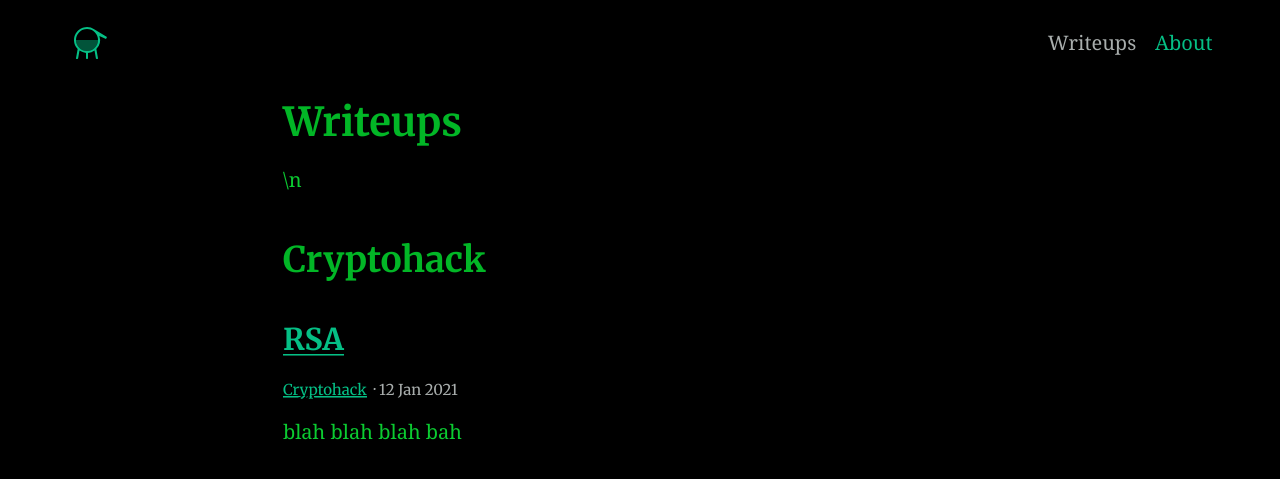
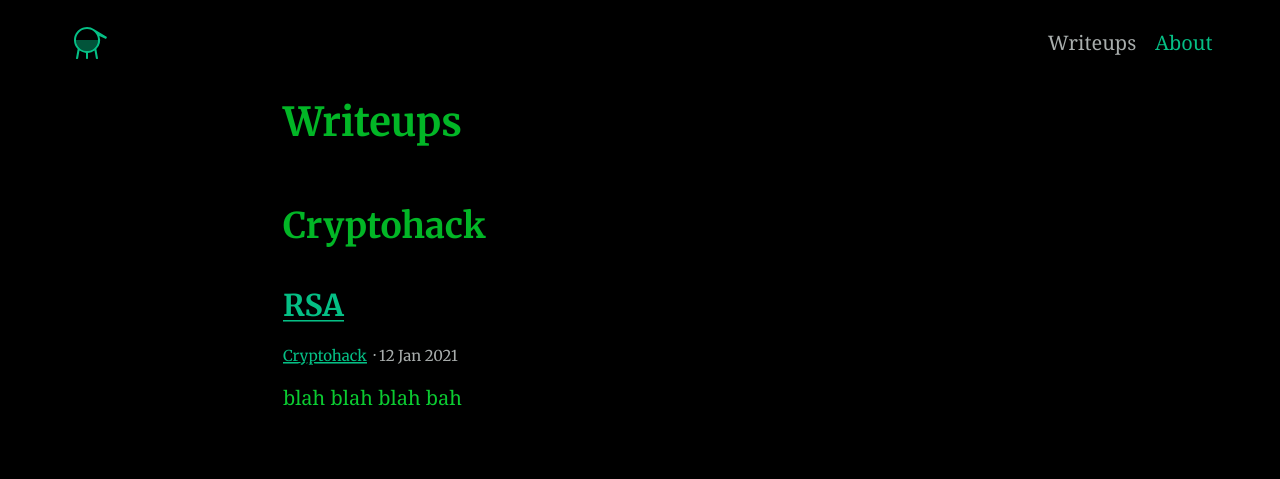
Before and after one commit to AC01010/Connor-McCartney.github.io, a Jekyll site: the page built from writeups.md, in a window 1280 px wide. Shown: the top 479 px of the page. Built offline with Jekyll 4.4.1, drawn with Linux system fonts in a browser that asks for light colours.

Commit message:
Update writeups.html

```diff
--- a/_layouts/writeups.html
+++ b/_layouts/writeups.html
@@ -11,7 +11,7 @@ layout: default
     <article class="article  article--page  typeset">
 
       <h1>{{ page.title }}</h1>
-      <p>{{ "\n" }}</p>
+      <br>
 
       {{ content }}
 
```
